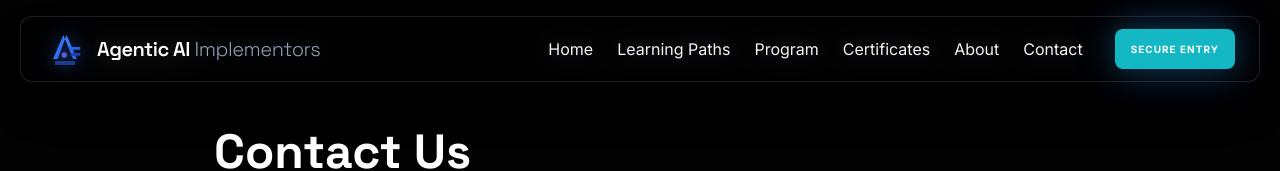
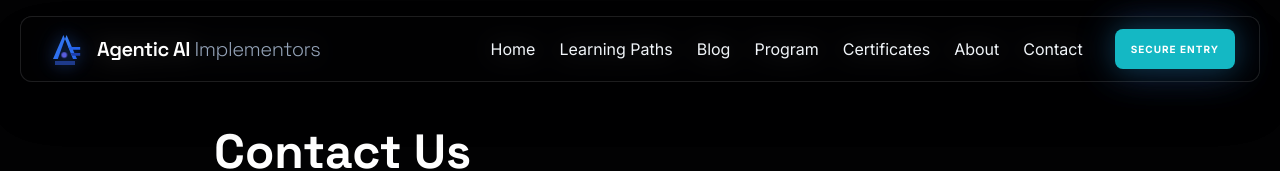
Before and after one commit to agenticautomation1-source/agenticaiimplementor_website, a React (Vite) app: page /contact in a window 1280 px wide. Shown: the top 171 px of the page. Built offline with nearby package versions, Linux system fonts and the light colour scheme; no server answers.

Commit message:
Update Navbar.tsx

```diff
--- a/src/components/Navbar.tsx
+++ b/src/components/Navbar.tsx
@@ -119,6 +119,14 @@ const Navbar: React.FC = () => {
 
             <Link to="/" className="nav-link">Home</Link>
 			<Link to="/learning-path" className="nav-link">Learning Paths</Link>
+
+			<Link
+  to="/blog"
+  className="nav-link"
+>
+  Blog
+</Link>
+
             <Link to="/courses" className="nav-link">Program</Link>
 			<Link to="/sample-certificate" className="hover:text-white transition">Certificates</Link>
 
```
